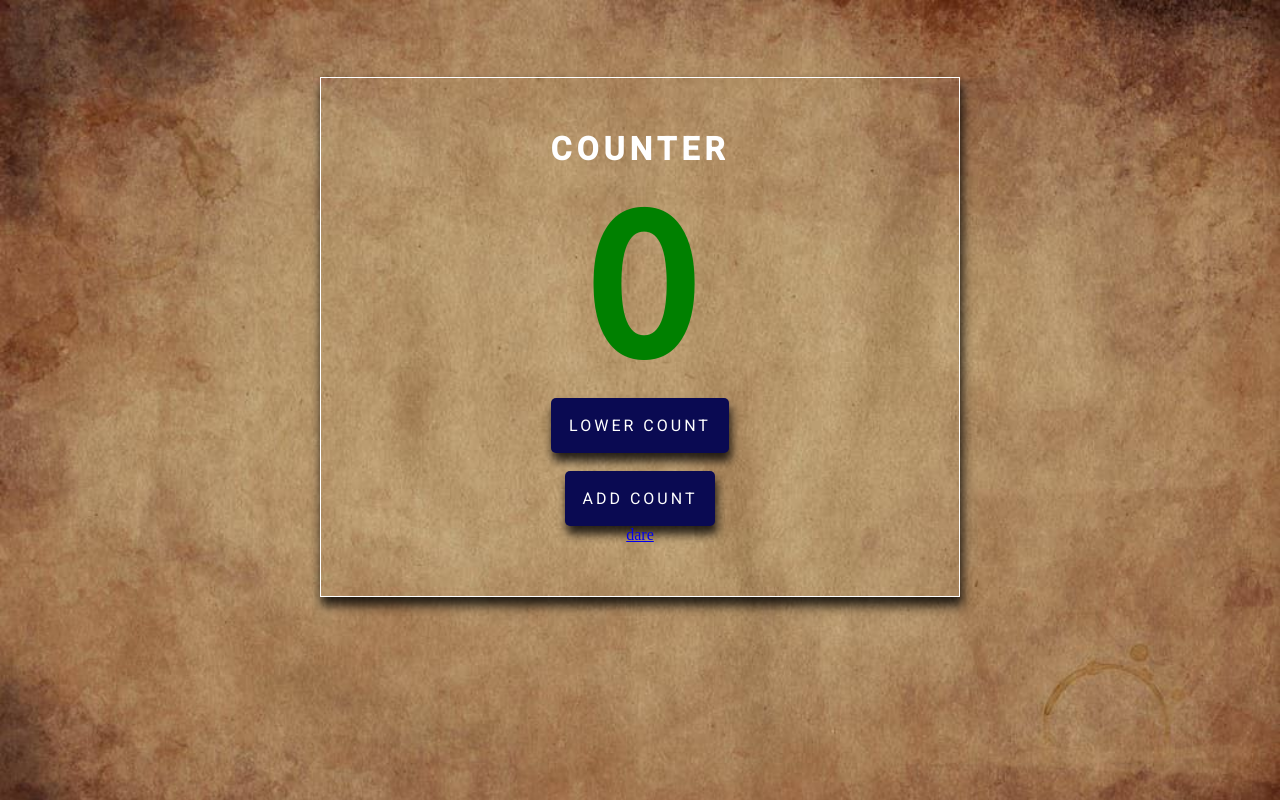
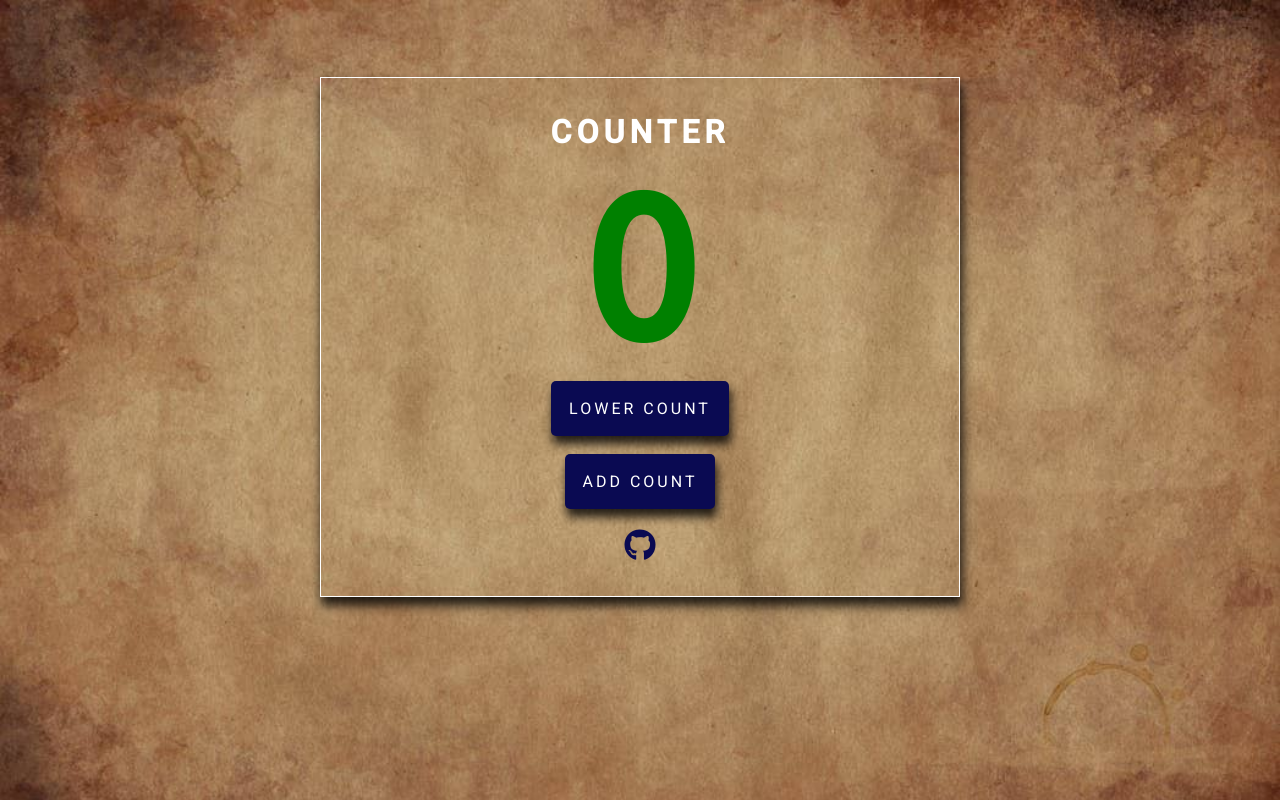
Before and after one commit to steveayodeji/Counter-Javascript-week-3, a plain HTML site: page index.html in a window 1280 px wide. Drawn offline with Linux system fonts and the light colour scheme.

Commit message:
Update index.html

```diff
--- a/index.html
+++ b/index.html
@@ -18,7 +18,7 @@
             <button id="add">
                    ADD COUNT
             </button>
-             <a href="https://steveayodeji.github.io/Counter-Javascript-week-3">dare</a>
+             <a href="https://steveayodeji.github.io/Counter-Javascript-week-3"><i class="fab fa-github"></i></a>
             </div>
             <script src="Main.js"></script>
         </body>
```
